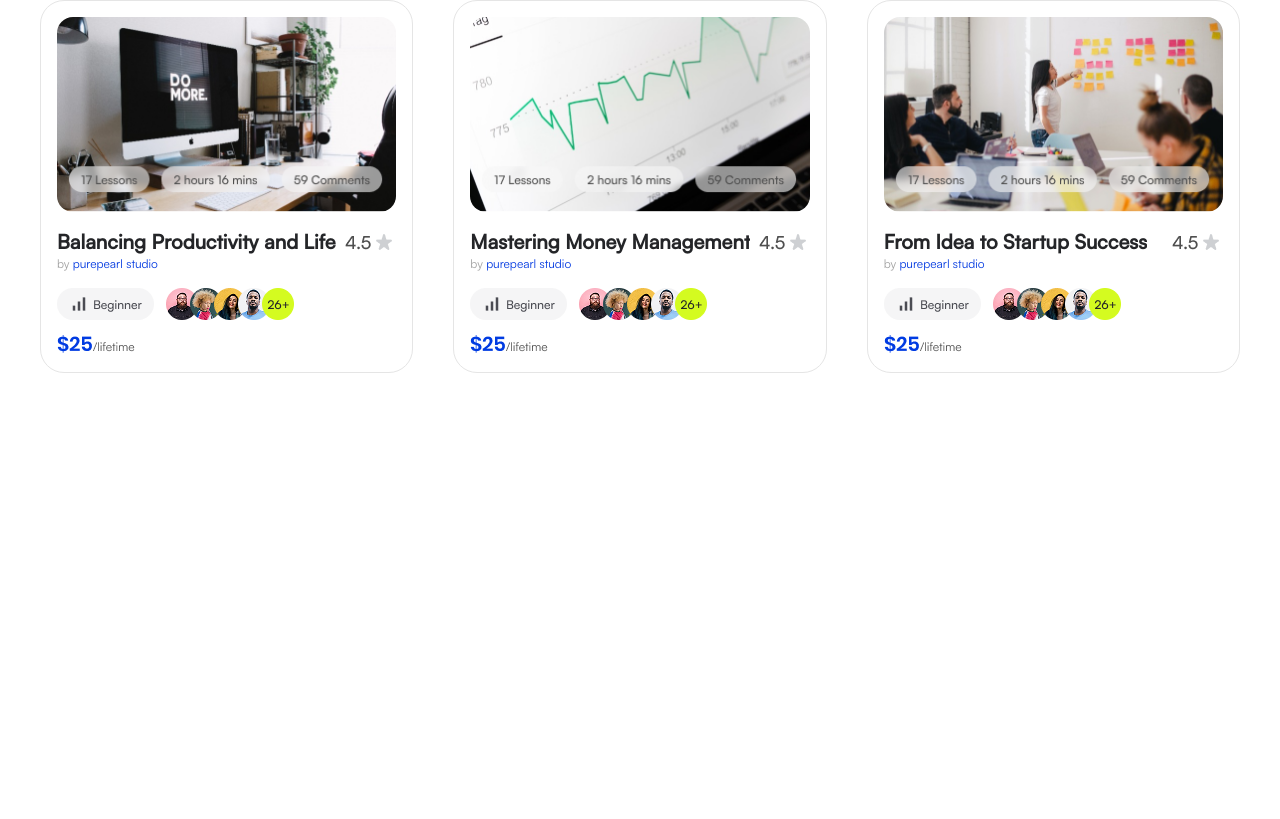
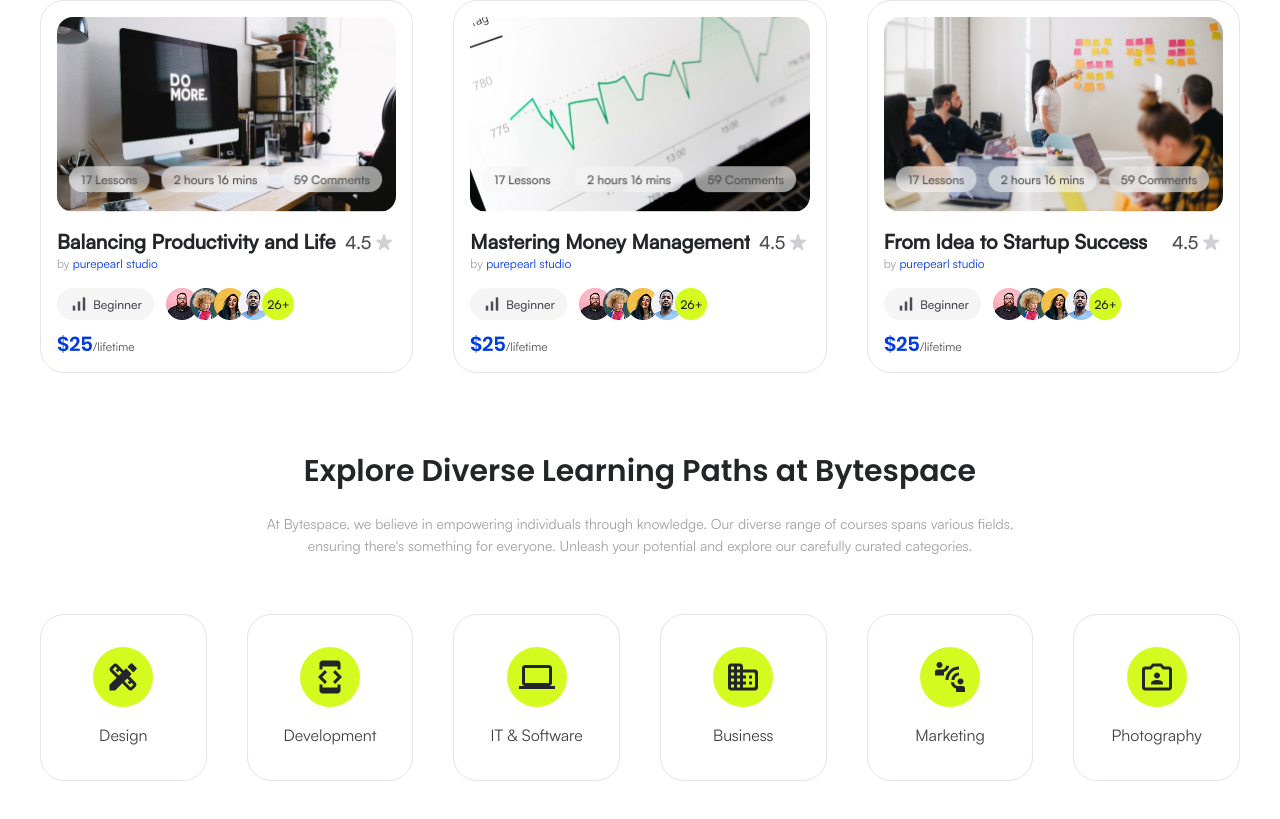
Before and after one commit to tajwararik/ByteSpace, a Next.js app: page / in a window 1280 px wide. Shown: the part 1749-2568 px from the top of the page. Before the commit the page ends 2202 px from the top, so only its background shows below. Built offline with nearby package versions, Linux system fonts and the light colour scheme.

Commit message:
Render Paths compoents

```diff
--- a/app/page.tsx
+++ b/app/page.tsx
@@ -2,6 +2,7 @@ import Hero from "./components/Hero";
 import LogoStrip from "./components/LogoStrip";
 import Categories from "./components/Categories";
 import Courses from "./components/Courses";
+import Paths from "./components/Paths";
 
 export default function Home() {
   return (
@@ -10,6 +11,7 @@ export default function Home() {
       <LogoStrip />
       <Categories />
       <Courses />
+      <Paths />
     </main>
   );
 }
```
